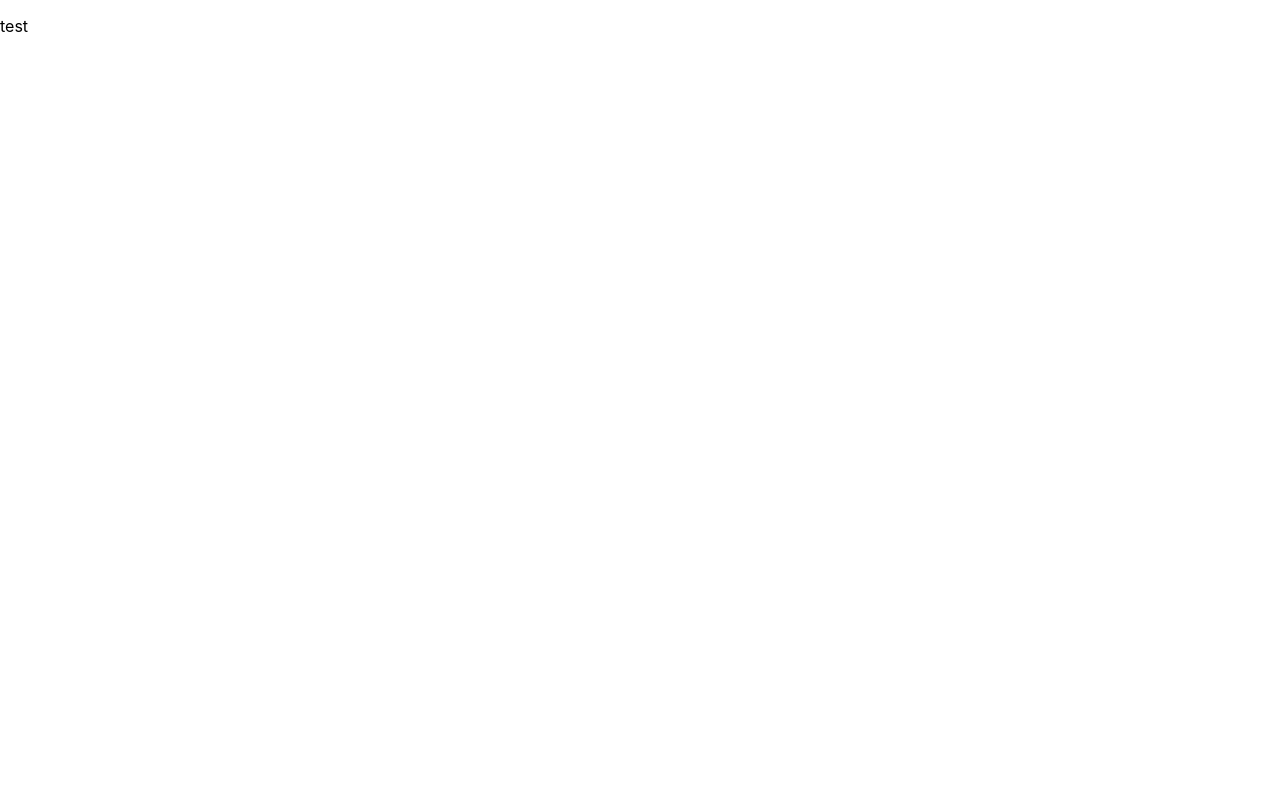
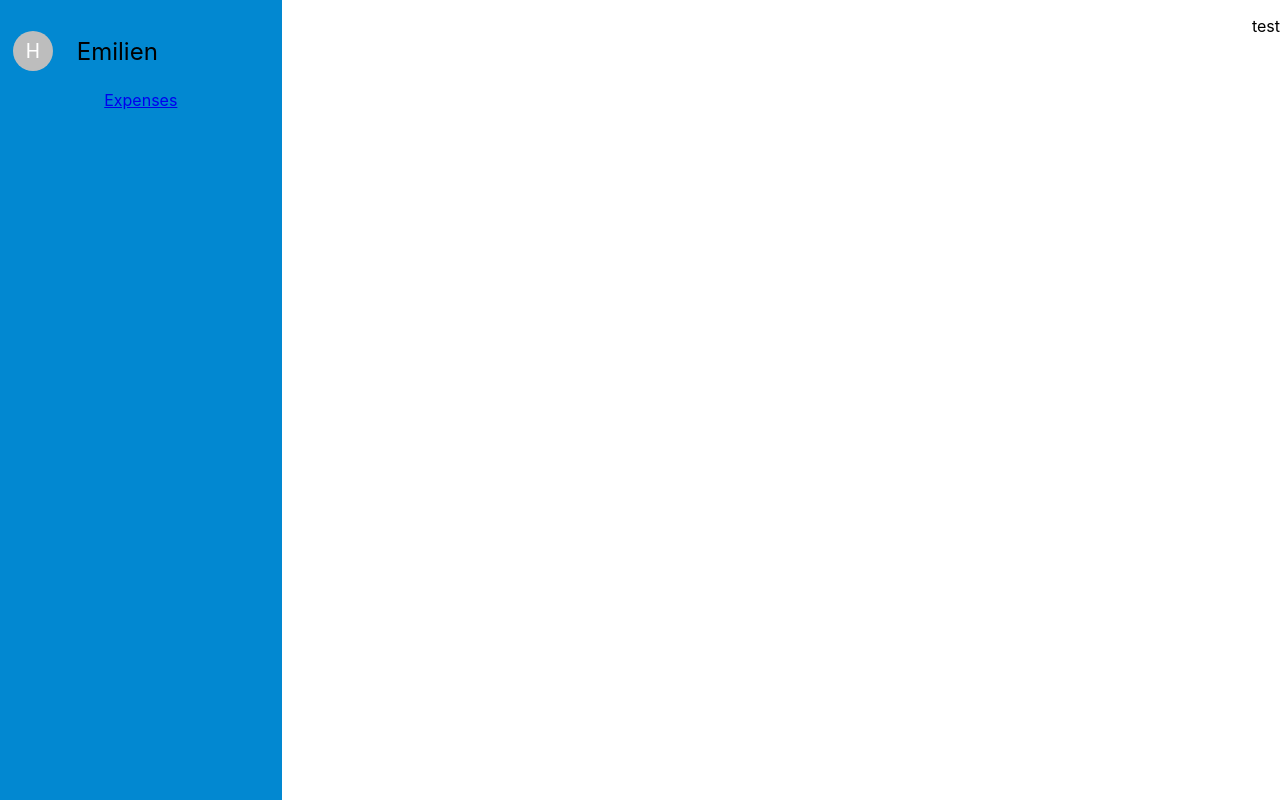
Before and after one commit to eparisLR/Homeworks-front, a React (Create React App) app: page /modify in a window 1280 px wide. Built offline with nearby package versions, Linux system fonts and the light colour scheme.

Commit message:
:sparkles: : new structure

```diff
--- a/src/App.js
+++ b/src/App.js
@@ -1,9 +1,9 @@
 import { Box } from '@mui/material';
 import './App.css';
-import ListHomeworks from './features/homeworks/ListHomeworks';
-import SideMenu from './features/menu/SideMenu';
+import SideMenu from './components/menu/SideMenu';
 import { Provider } from 'react-redux';
 import { store } from './store';
+import { Outlet } from 'react-router';
 
 
 function App() {
@@ -16,7 +16,7 @@ function App() {
             <SideMenu />
           </Box>
           <Box>
-            <ListHomeworks/>
+            <Outlet/>
           </Box>
         </Box>
       </div>
--- a/src/features/homeworks/ListHomeworks.js
+++ b/src/components/homeworks/ListHomeworks.js
@@ -3,7 +3,7 @@ import React, { useEffect } from 'react'
 import { useDispatch } from 'react-redux'
 import { useSelector } from 'react-redux'
 import HomeworkCard from './HomeworkCard';
-import { fetchHomeworksAsync, selectHomeworks } from './HomeworksSlice';
+import { fetchHomeworksAsync, selectHomeworks } from '../../store/homeworks/HomeworksSlice';
 
 const ListHomeworks = (props) => {
     const dispatch = useDispatch()
--- a/src/index.js
+++ b/src/index.js
@@ -2,16 +2,17 @@ import React from 'react';
 import ReactDOM from 'react-dom';
 import './index.css';
 import App from './App';
+import ListHomeworks from './components/homeworks/ListHomeworks';
 import reportWebVitals from './reportWebVitals';
 import { BrowserRouter, Route, Routes } from 'react-router-dom';
-import HomeworksEdit from './features/homeworks/HomeworksEdit';
+import HomeworksEdit from './components/homeworks/HomeworksEdit';
 
 ReactDOM.render(
   <React.StrictMode>
     <BrowserRouter>
       <Routes>
-        <Route path="/">
-          <Route index element={<App />} />
+        <Route path="/" element={<App />}>
+          <Route index element={<ListHomeworks />} />
           <Route path="modify" element={<HomeworksEdit />} />
         </Route>
       </Routes>
--- a/src/store.js
+++ b/src/store.js
@@ -1,5 +1,5 @@
 import { configureStore } from '@reduxjs/toolkit';
-import { homeworksSlice } from './features/homeworks/HomeworksSlice'
+import { homeworksSlice } from './store/homeworks/HomeworksSlice'
 
 export const store = configureStore({
     reducer: {
--- a/src/features/homeworks/HomeworksSlice.js
+++ b/src/store/homeworks/HomeworksSlice.js
@@ -4,7 +4,7 @@ import { createSlice, createAsyncThunk } from "@reduxjs/toolkit"
 export const fetchHomeworksAsync = createAsyncThunk(
   'movies/fetch',
   async () => {
-    const url = 'http://0.0.0.0:8080/homeworks'
+    const url = 'https://homeworks-api.herokuapp.com/homeworks'
         const options = { method: 'GET'};
         var response = await fetch(url, options)
 
```
Also changed, not shown: src/components/homeworks/HomeworkCard.js (renamed from src/features/homeworks/HomeworkCard.js), src/components/homeworks/HomeworksEdit.js (renamed from src/features/homeworks/HomeworksEdit.js), src/components/menu/SideMenu.js (renamed from src/features/menu/SideMenu.js).
